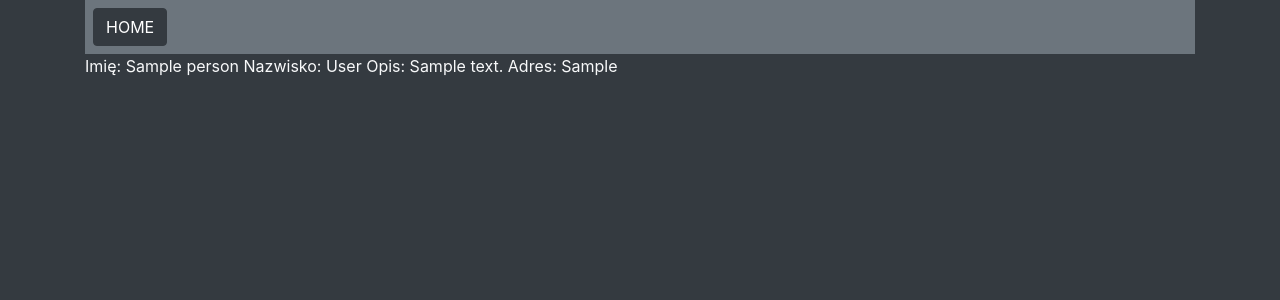
After one commit to tkazan/ContactBox, a Django app: template ContactBoxApp/templates/ContactBox/show.html in a window 1280 px wide. The commit adds this page. Shown: the top 300 px of the page. Run offline with Django 3.2, Linux system fonts and the light colour scheme; the template is opened without the code that fills it: values that come from a table or form of the project are taken from there, others are empty; tables that the repository leaves empty hold one stand-in row (values such as "Sample post"); some libraries are stand-ins or nearby versions.

Commit message:
add show person view and template and some styles

```diff
--- a/ContactBoxApp/templates/ContactBox/base.html
+++ b/ContactBoxApp/templates/ContactBox/base.html
@@ -5,12 +5,13 @@
     <link rel="stylesheet" href="https://stackpath.bootstrapcdn.com/bootstrap/4.1.0/css/bootstrap.min.css" integrity="sha384-9gVQ4dYFwwWSjIDZnLEWnxCjeSWFphJiwGPXr1jddIhOegiu1FwO5qRGvFXOdJZ4" crossorigin="anonymous">
     <title>{% block title %}{% endblock %}</title>
 </head>
-<body class="bg-dark" text-light>
+<body class="bg-dark text-light" >
     <div class="container">
-        <nav class="navbar navbar-expand-sm bg-info navbar-light">
+        <nav class="navbar-expand-sm bg-secondary navbar-light">
             <ul class="navbar-nav">
                 <li class="nav-item">
-                    <a class="nav-link lead text-dark" href="{% url 'contactbox:home' %}">HOME </a>
+                    <a class="nav-link" href="{% url 'contactbox:home' %}">
+                        <button class="btn btn-dark">HOME </button></a>
                 </li>
             </ul>
         </nav>
--- a/ContactBoxApp/templates/ContactBox/home.html
+++ b/ContactBoxApp/templates/ContactBox/home.html
@@ -14,12 +14,14 @@
     <tbody>
     {% for person in persons %}
         <tr>
-            <td>{{ person.surname }}</td>
-            <td>{{ person.name }}</td>
+            <td><a href="{% url 'contactbox:person' person.id %}">{{ person.surname }}</a></td>
+            <td><a href="{% url 'contactbox:person' person.id %}">{{ person.name }}</a></td>
             <td><button class="btn btn-warning">modyfikuj</button></td>
             <td><button class="btn btn-danger">usuń</button></td>
         </tr>
     {% endfor %}
     </tbody>
     </table>
+    <br/>
+
 {% endblock %}
--- /dev/null
+++ b/ContactBoxApp/templates/ContactBox/show.html
@@ -0,0 +1,10 @@
+{% extends 'ContactBox/base.html' %}
+
+{% block title %}{{ person.name }}{{ person.surname }} details{% endblock %}
+
+{% block content %}
+    Imię: {{ person.name }}
+    Nazwisko: {{ person.surname }}
+    Opis: {{ person.description }}
+    Adres: {{ person.address.city }}
+{% endblock %}
```
Also changed, not shown: ContactBoxApp/views.py (+6 -2 lines).
